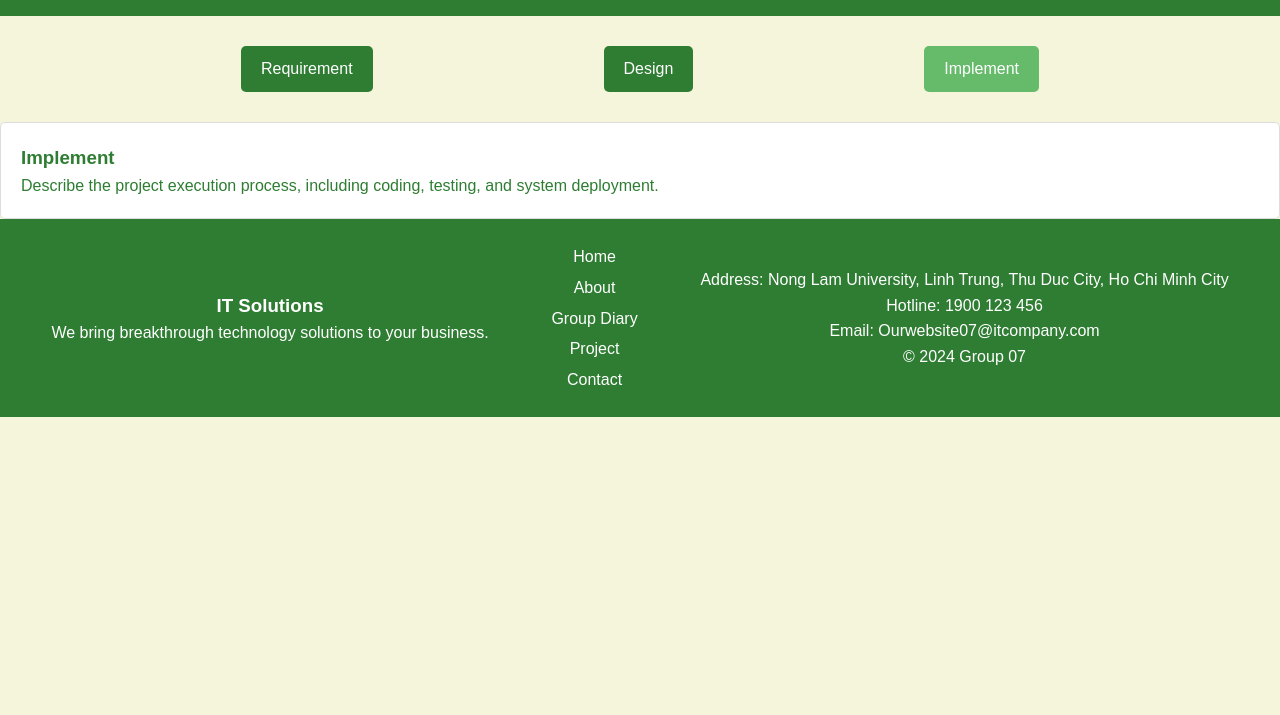
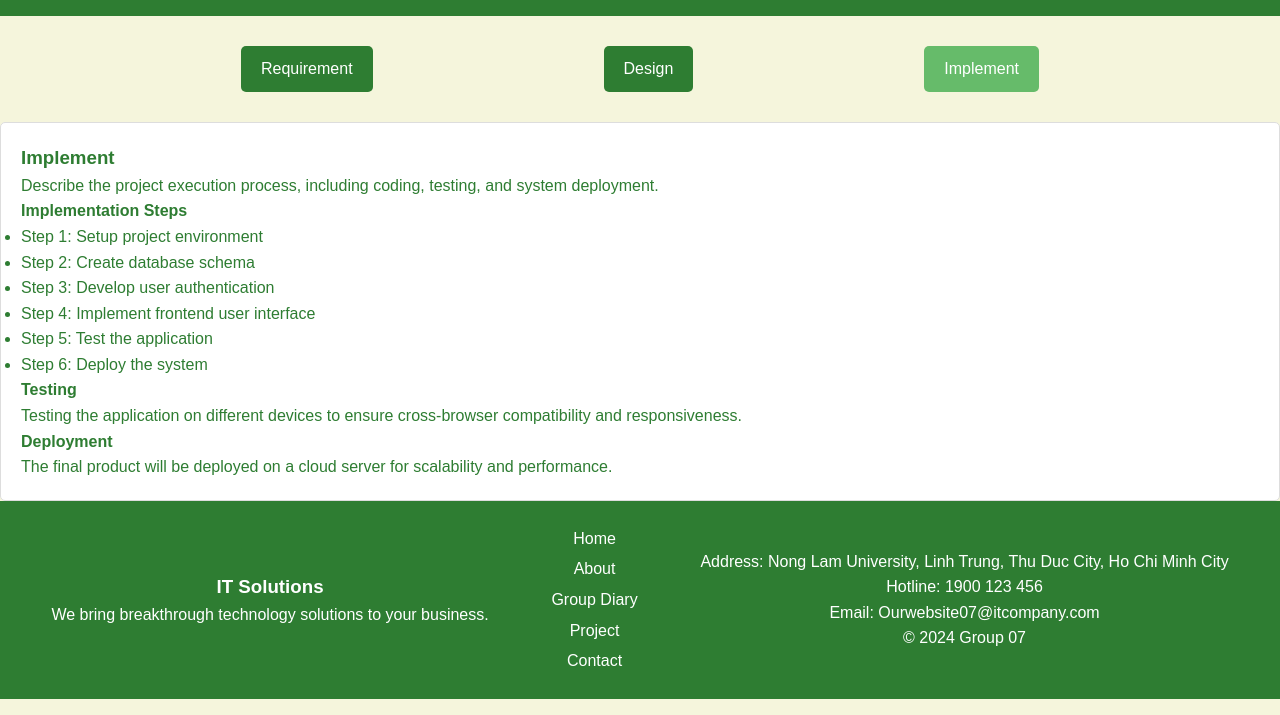
Before and after one commit to letrnghia/gr, a plain HTML site: page project.html in a window 1280 px wide. Both pictures are taken after a click on the element "Implement". Shown: the part 85-800 px from the top of the page. Drawn offline with Linux system fonts and the light colour scheme.

Commit message:
Update project.html

```diff
--- a/project.html
+++ b/project.html
@@ -107,6 +107,23 @@
     <div class="tab-content" id="implement">
       <h3>Implement</h3>
       <p>Describe the project execution process, including coding, testing, and system deployment.</p>
+
+      <!-- Nội dung của tệp implement.html sẽ được đặt ở đây -->
+      <div class="implement-details">
+        <h4>Implementation Steps</h4>
+        <ul>
+          <li>Step 1: Setup project environment</li>
+          <li>Step 2: Create database schema</li>
+          <li>Step 3: Develop user authentication</li>
+          <li>Step 4: Implement frontend user interface</li>
+          <li>Step 5: Test the application</li>
+          <li>Step 6: Deploy the system</li>
+        </ul>
+        <h4>Testing</h4>
+        <p>Testing the application on different devices to ensure cross-browser compatibility and responsiveness.</p>
+        <h4>Deployment</h4>
+        <p>The final product will be deployed on a cloud server for scalability and performance.</p>
+      </div>
     </div>
   </div>
 
@@ -125,20 +142,6 @@
       tablinks = document.getElementsByClassName("tab");
       for (i = 0; i < tablinks.length; i++) {
         tablinks[i].classList.remove("active");
-      }
-
-      // Nếu là tab 'implement', tải nội dung từ file bên ngoài
-      if (tabName === 'implement') {
-        // Kiểm tra nếu nội dung chưa được tải
-        var implementContent = document.getElementById('implement');
-        if (!implementContent.innerHTML.trim()) {
-          fetch('implement.html')  // Tải tệp implement.html
-            .then(response => response.text())
-            .then(data => {
-              implementContent.innerHTML = data;
-            })
-            .catch(error => console.error('Error loading implement.html:', error));
-        }
       }
 
       // Hiển thị tab đã chọn và đánh dấu active
```
